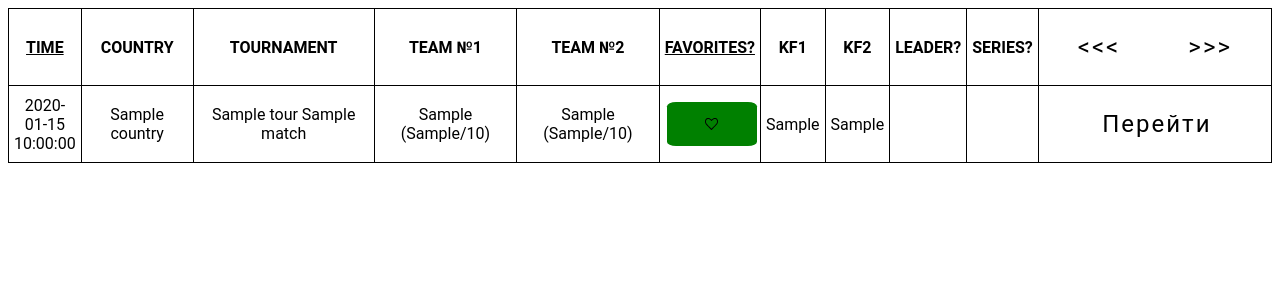
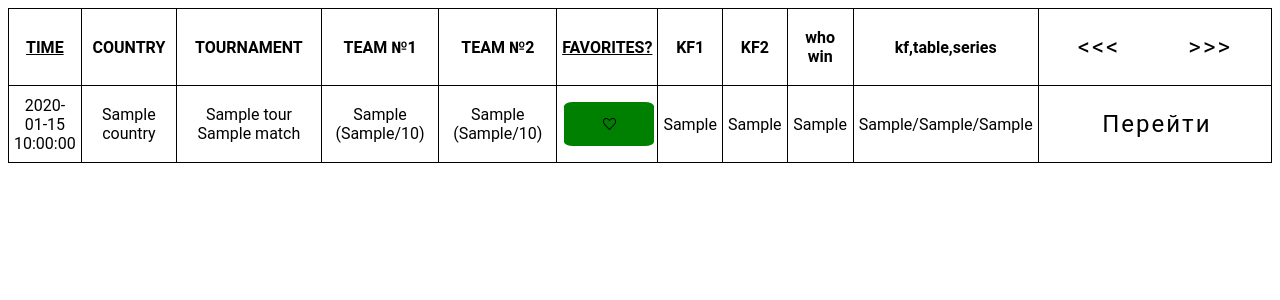
Before and after one commit to butkovevg/parse_flashscore, a Python web app: template templates/analysis.html in a window 1280 px wide. Shown: the top 300 px of the page. Run offline with Jinja, Linux system fonts and the light colour scheme; the template is opened without the code that fills it: most values are stand-ins (such as "Sample title", 1, 10 or a date in 2020).

Commit message:
add who_win in html

```diff
--- a/src/api/analysis.py
+++ b/src/api/analysis.py
@@ -54,7 +54,8 @@ async def update_favorites(analysis_id: int):
 async def get_value(request: Request, day: int):
     service = InfoAnalysisDBService(day)
     matches = service.get_match_today()
-    return templates.TemplateResponse("analysis.html", {"request": request, "matches": matches, "day": day})
+    # return templates.TemplateResponse("analysis.html", {"request": request, "matches": matches, "day": day})
+    return matches
 
 
 @router.get("/{day}/")
--- a/templates/analysis.html
+++ b/templates/analysis.html
@@ -98,8 +98,8 @@ a:active {
         <th style="width: 1%;"><a href="/favorites/{{ day }}/"> FAVORITES?</th>
         <th>KF1</th>
         <th>KF2</th>
-        <th>LEADER?</th>
-        <th>SERIES?</th>
+        <th>who win</th>
+        <th>kf,table,series</th>
 
         <th>
             <div style="display: flex; justify-content: center;">
@@ -130,22 +130,8 @@ a:active {
         </td>
         <td>{{ match.kf1 }}</td>
         <td>{{ match.kf2 }}</td>
-
-        {% if match.is_match_leader_outsider == True %}
-        <td> ✔️</td>
-        {% else %}
-        <!-- <td>❌</td>-->
-        <td></td>
-        {% endif %}
-
-        {% if match.is_match_series == True %}
-        <td> ✔️</td>
-        {% else %}
-        <!-- <td>❌</td>-->
-        <td></td>
-        {% endif %}
-
-
+        <td>{{ match.who_win }}</td>
+        <td>{{ match.by_coefficient }}/{{ match.by_position_table }}/{{ match.by_series }}</td>
 
         <td>
             <a href="https://www.flashscorekz.com/match/{{ match.link }}/#/standings/table/overall" target="_blank">
```
